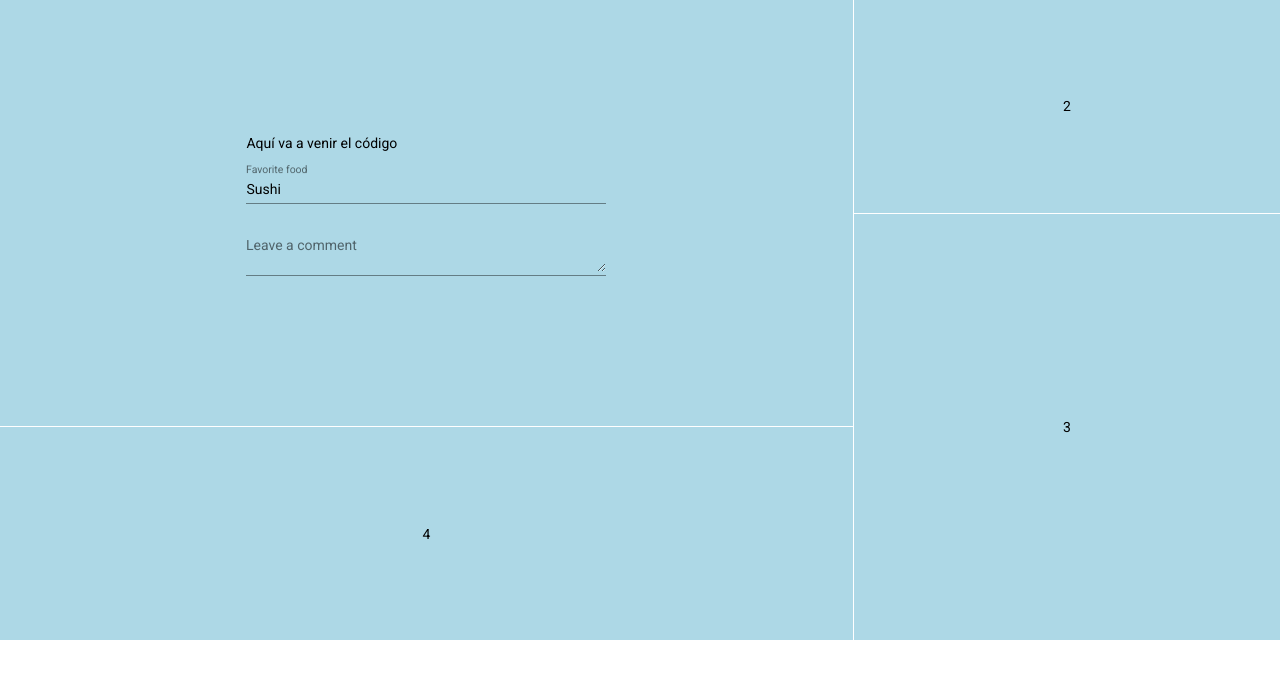
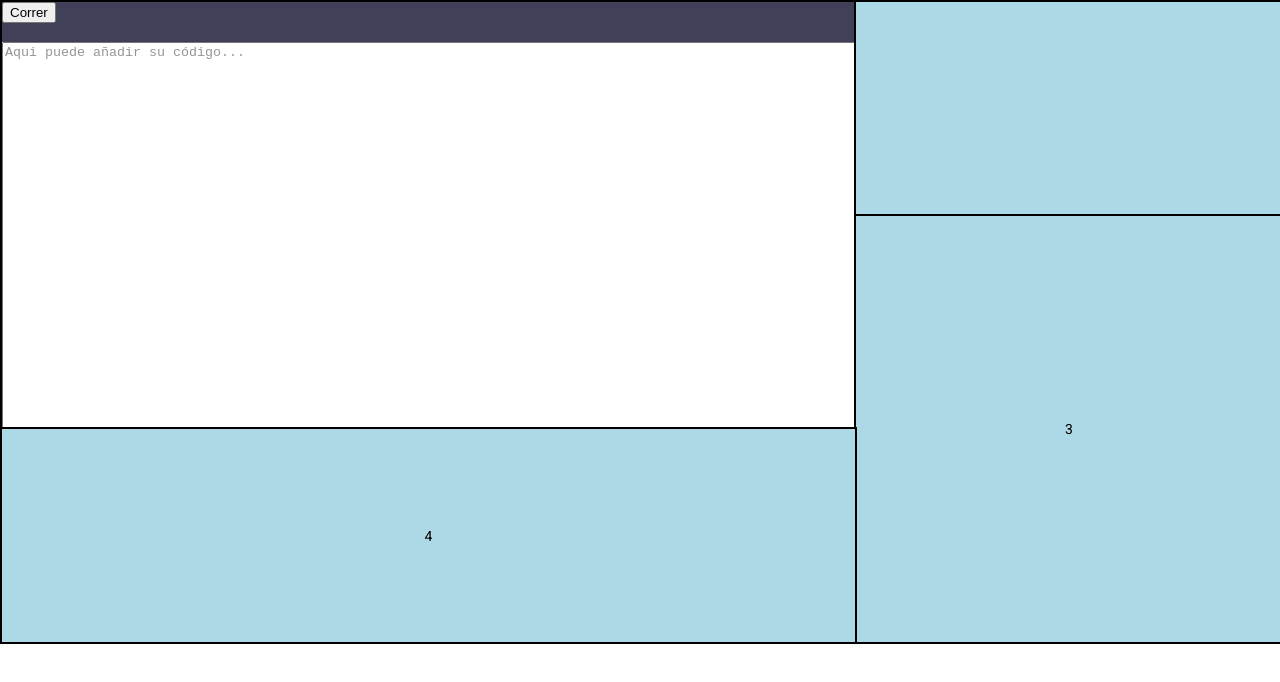
Before and after one commit to EdBinns/Interprete-Frontend, an Angular app: page /main in a window 1280 px wide. Shown: the top 682 px of the page. Built offline with nearby package versions, Linux system fonts and the light colour scheme.

Commit message:
Text area ya ocupa el espacio correspondiente

```diff
--- a/src/app/components/code/code.component.css
+++ b/src/app/components/code/code.component.css
@@ -1,9 +1,22 @@
-.example-form {
-    min-width: 150px;
-    max-width: 500px;
-    width: 100%;
-  }
 
-  .example-full-width {
-    width: 100%;
-  }
+.child{
+  width:100%;
+  height: 100%;
+  position: absolute;
+  top: 0;
+  bottom: 0;
+  margin-top: 40px;
+}
+textarea {
+  resize: none;
+}
+
+
+.title,
+.child{
+  display: block;
+}
+.title{
+  background-color: rgb(64, 64, 88);
+  height: 40px;
+}
--- a/src/app/components/code/code.component.html
+++ b/src/app/components/code/code.component.html
@@ -1,12 +1,7 @@
-<p>Aquí va a venir el código</p>
-<form class="example-form">
-    <mat-form-field class="example-full-width">
-      <mat-label>Favorite food</mat-label>
-      <input matInput placeholder="Ex. Pizza" value="Sushi">
-    </mat-form-field>
-
-    <mat-form-field class="example-full-width">
-      <mat-label>Leave a comment</mat-label>
-      <textarea matInput placeholder="Ex. It makes me feel..."></textarea>
-    </mat-form-field>
-  </form>
+<div>
+  <div class="title" >
+   <button>Correr
+   </button>
+  </div>
+  <textarea matInput placeholder="Aqui puede añadir su código..." class="child" ></textarea>
+</div>
--- a/src/app/components/main-view/main-view.component.css
+++ b/src/app/components/main-view/main-view.component.css
@@ -1,3 +1,18 @@
-mat-grid-tile {
+  mat-grid-tile {
+    float:left;
+    overflow:hidden;
     background: lightblue;
+    border: 2px solid black;
   }
+
+  .child{
+    width:100%;
+    height: 100%;
+    position:absolute;
+    top:0;
+    bottom:0;
+ }
+ .header{
+   height: 40px;
+   background-color: rgb(108, 130, 158);
+ }
--- a/src/app/components/main-view/main-view.component.html
+++ b/src/app/components/main-view/main-view.component.html
@@ -1,8 +1,20 @@
-<mat-grid-list cols="3" rows=3 rowHeight="2:1">
-    <mat-grid-tile [rowspan]=2 [colspan]=2>
-      <app-code></app-code>
-    </mat-grid-tile>
-    <mat-grid-tile  >2</mat-grid-tile>
-    <mat-grid-tile [rowspan]=2>3</mat-grid-tile>
-    <mat-grid-tile  [colspan]=2>4</mat-grid-tile>
+<div class="container">
+
+  <div clas=divList>
+    <mat-grid-list cols="3" rows=3 rowHeight="2:1">
+      <mat-grid-tile [rowspan]=2 [colspan]=2  md-colspan="2">
+
+        <div class="child">
+          <app-code></app-code>
+        </div>
+      </mat-grid-tile>
+      <mat-grid-tile  >
+        <div class="prueba">
+      </div>
+      </mat-grid-tile>
+      <mat-grid-tile [rowspan]=2>3</mat-grid-tile>
+      <mat-grid-tile  [colspan]=2>4</mat-grid-tile>
   </mat-grid-list>
+  </div>
+
+</div>
```
Also changed, not shown: src/assets/images/runIcon.png (added), 1 other file (tests, documents, lock files or other folders).
